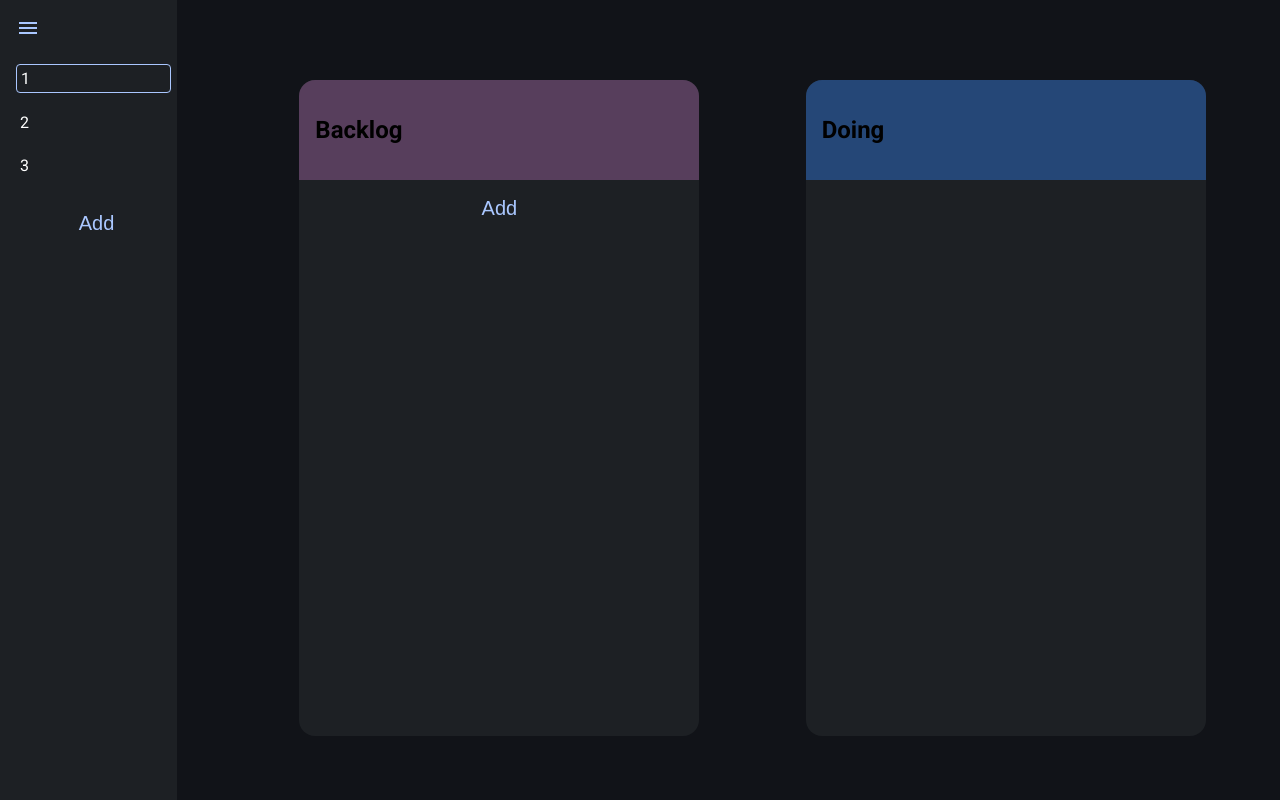
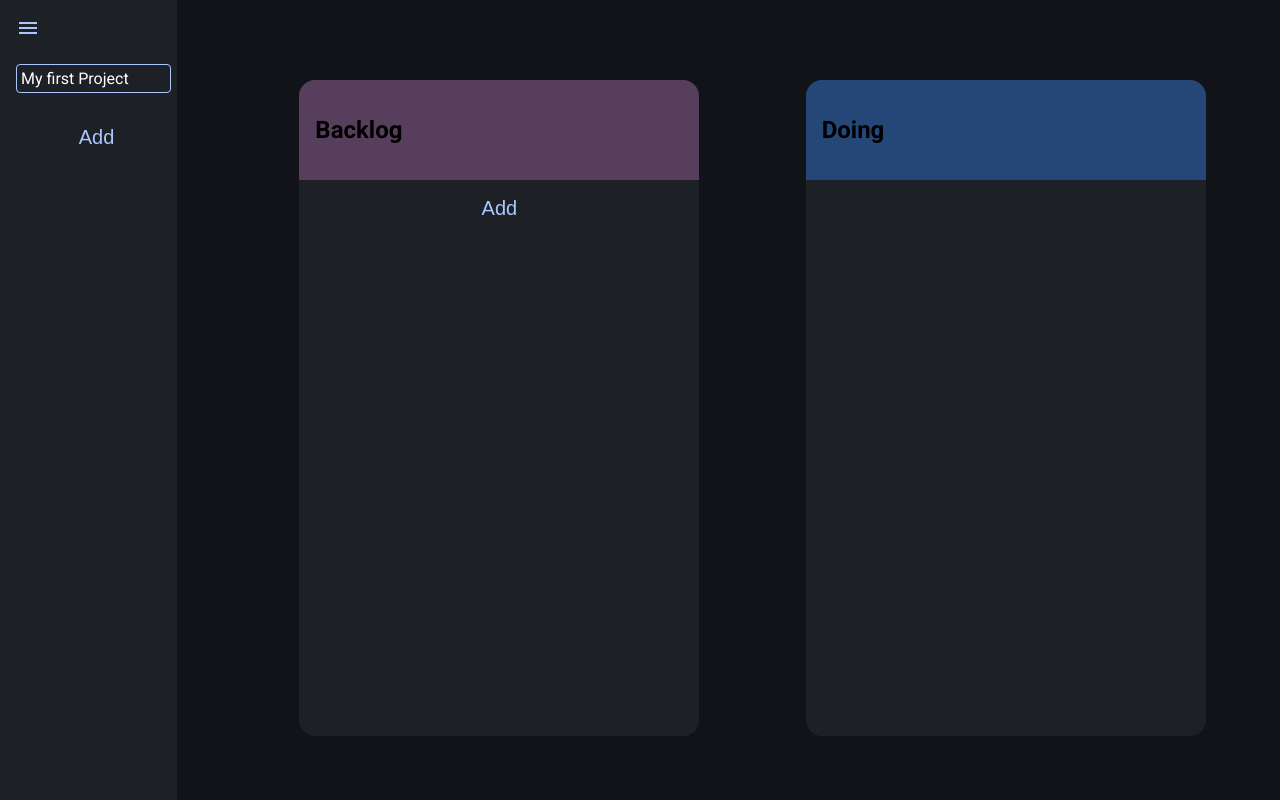
Before and after one commit to Marvin0707/KanbanBoard, a React (Vite) app: page / in a window 1280 px wide. Both pictures are taken after a click on the picture 28 px from the left and 28 px from the top of the page. Shown: the top 800 px of the page. Built offline with nearby package versions, Linux system fonts and the light colour scheme; the HTML template or start-up script is replaced by a standard one.

Commit message:
improvments

```diff
--- a/src/App.tsx
+++ b/src/App.tsx
@@ -6,7 +6,7 @@ import ProjectMenu from './components/ProjectMenu';
 function App() {
 
   const [isMenuOpen,setMenuOpen] = useState(false)
-  const [projects,setProjects] = useState(["1","2","3"])
+  const [projects,setProjects] = useState(["My first Project"])
   const [activeProject, setActiveProject] = useState(projects[0])
   const addProject = (project:string) => {
     setProjects([...projects, project])
--- a/src/components/ProjectInstance.css
+++ b/src/components/ProjectInstance.css
@@ -23,7 +23,7 @@ label {
 
 .inputForm {
   position: absolute;
-  top: 50%;
+  top: 25%;
   left: 50%;
   transform: translate(-50%, -50%);
   width: 20vw;
--- a/src/components/ProjectMenu.css
+++ b/src/components/ProjectMenu.css
@@ -8,10 +8,10 @@
 }
 
 .projectInput {
-  width: 80%;
+  width: 90%;
   height: 2rem;
   background-color: #1d2024;
-  border: 1px solid white;
+  border: 1px solid #aac7ff;
   border-radius: 0.25rem;
   color: white;
 }
```
